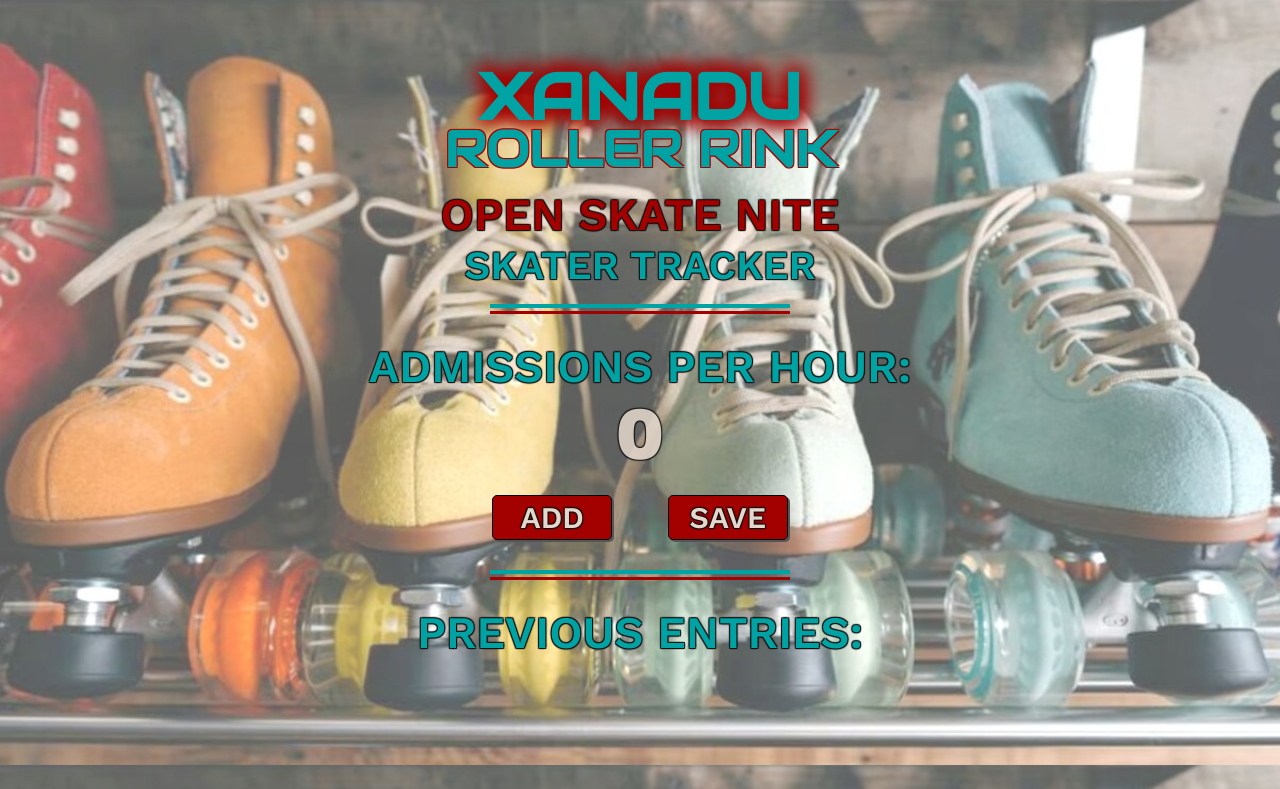
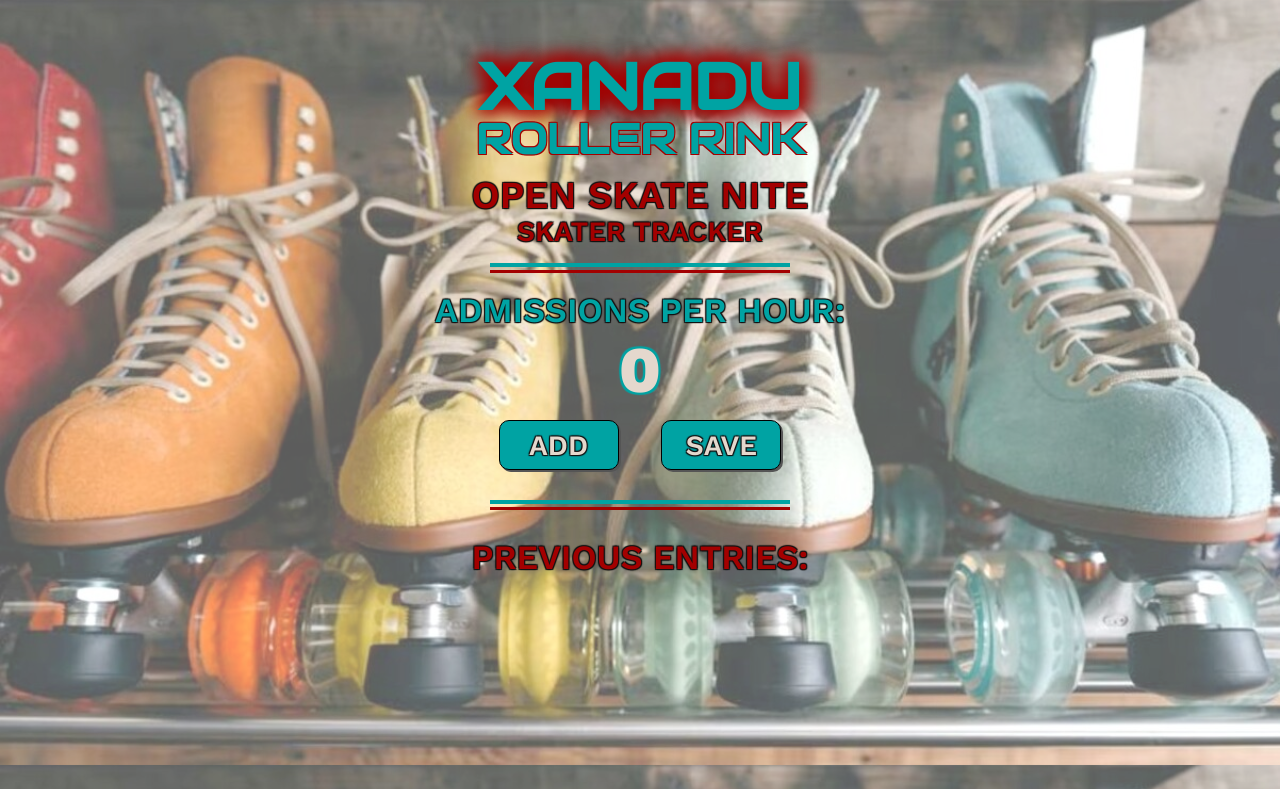
Before and after one commit to julierindone/roller-rink-skater-tracker, a website built with Vite: page Roller-Rink_Skater-Tracker/index.html in a window 1280 px wide. Shown: the top 789 px of the page. Built offline with nearby package versions, Linux system fonts and the light colour scheme.

Commit message:
Lowered font sizes, grouped colors.

```diff
--- a/Roller-Rink_Skater-Tracker/index.css
+++ b/Roller-Rink_Skater-Tracker/index.css
@@ -21,7 +21,7 @@ I know there's a right way to set this, but it'll have to come later. */
 
 h1 {
   font-family: 'Audiowide', cursive;
-  font-size: 50px;
+  font-size: 42px;
   line-height: 1.05;
   color: #00a3a3;
   margin-top: -5px;
@@ -40,8 +40,8 @@ h1 {
     2px -2px 20px #a30000,
     -2px 2px 20px #a30000,
     2px 2px 20px #a30000;
-  margin-top: 0;
-  margin-bottom: -8px;
+  margin-top: -10px;
+  margin-bottom: -5px;
 }
 
 h2,
@@ -58,7 +58,7 @@ h4 {
 }
 
 h2 {
-  font-size: 45px;
+  font-size: 38px;
   line-height: 1.0;
   color: #a30000;
   margin-top: 15px;
@@ -67,70 +67,69 @@ h2 {
 
 h3 {
   color: #00a3a3;
-  font-size: 45px;
+  font-size: 34px;
   line-height: 1.0;
-  margin-top: 30px;
+  margin-top: 20px;
   margin-bottom: 0;
 }
 
 h4 {
   color: #a30000;
-  font-size: 40px;
-  margin-top: 10px;
+  font-size: 28px;
+  margin-top: 6px;
 }
 
-h4.skater-tracker {
-  color: #00a3a3;
-}
+
 
 div.previous-entries {
   margin-top: 30px;
 }
 
 .previous-entries h3 {
+  color: #a30000;
   margin-top: 10px;
 }
 
-.previous-entties h4 {
-  color: #a30000;
+.previous-entries h4 {
+  line-height: 1.3;
+  font-weight: 500;
 }
 
 .digits {
   font-family: 'Work Sans', 'Trebuchet MS', 'Lucida Sans Unicode', Arial, sans-serif;
-  font-size: 75px;
+  font-size: 65px;
   font-weight: 800;
   color: #e4d8cd;
-  opacity: .85;
   text-shadow:
-    -1px -1px 1px #111,
-    -1px 1px 1px #111,
-    1px -1px 1px #111,
-    1px 1px 1px #111;
-  margin-top: 0;
+    -2px -2px 1px #00a3a3,
+    -2px 2px 1px #00a3a3,
+    2px -2px 1px #00a3a3,
+    2px 2px 1px #00a3a3;
+  margin-top: 5px;
   margin-bottom: 0;
 }
 
 div.div-butt {
-  margin: 18px auto 30px auto;
+  margin: 12px auto 30px auto;
 }
 
 button {
-  background: #a30000;
+  background: #00a3a3;
   color: #e4d8cd;
   font-weight: 600;
   font-family: inherit;
-  font-size: 30px;
+  font-size: 28px;
   text-shadow:
     -1px -1px 1px #111,
     1px -1px 1px #111,
     -1px 1px 1px #111,
     1px 1px 1px #111;
   width: 120px;
-  height: 45px;
-  border-radius: 5px;
+  height: 50px;
+  border-radius: 10px;
   border: 1px solid black;
   box-shadow: 2px 2px #555;
-  margin: 0 2%;
+  margin: 0 1.5%;
 }
 
 hr {
--- a/Roller-Rink_Skater-Tracker/index.html
+++ b/Roller-Rink_Skater-Tracker/index.html
@@ -23,7 +23,7 @@
       <!-- TODO: Might be cool to do "Attendance by hour" and the number side by side with flexbox or grid.
         Can I make flexbox move one box to the next line if needed, or is that only grid? -->
       <h2>OPEN SKATE NITE</h2>
-      <h4 class="skater-tracker">SKATER TRACKER</h4>
+      <h4>SKATER TRACKER</h4>
     </div>
     <hr>
     <div class="middle">
```
